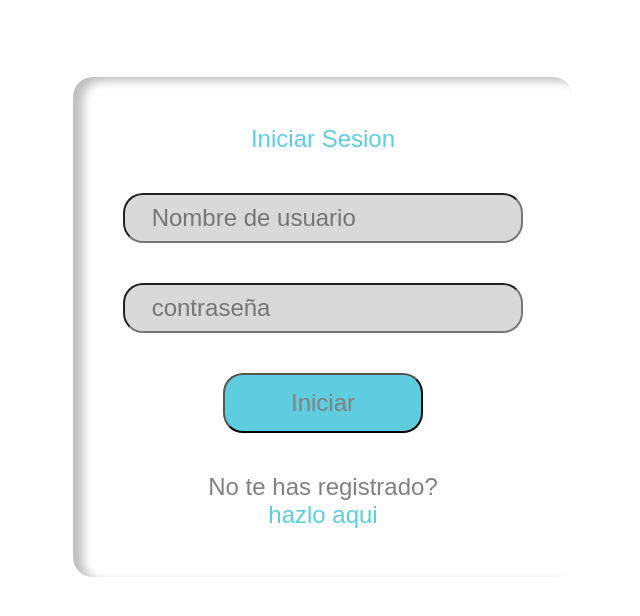
After one commit to stian13/PhoneReview, a PHP site: page /main/login.html in a window 1280 px wide. The commit adds this page. Shown: the top 616 px of the page, without its empty margins (317-957 px from the left). Run offline with PHP 8.4, Linux system fonts and the light colour scheme.

Commit message:
se contruyo la pagina de registro y de inicio de secion

```diff
--- /dev/null
+++ b/main/login.html
@@ -0,0 +1,29 @@
+<!DOCTYPE html>
+<html lang="en">
+<head>
+    <meta charset="UTF-8">
+    <meta http-equiv="X-UA-Compatible" content="IE=edge">
+    <meta name="viewport" content="width=device-width, initial-scale=1.0">
+    <title>PhoneReview</title>
+    <link rel="preconnect" href="https://fonts.googleapis.com">
+    <link rel="preconnect" href="https://fonts.gstatic.com" crossorigin>
+    <link href="https://fonts.googleapis.com/css2?family=Roboto+Slab:wght@300;400;500&display=swap" rel="stylesheet">
+    <link rel="preconnect" href="https://fonts.googleapis.com">
+    <link rel="stylesheet" href="../styles/style.css">
+</head>
+<body>
+    <div class="conteiner-from">
+        <form class="formulario-login">
+            <label for="" class="label-title">Iniciar Sesion</label>
+            <input type="text" placeholder="    Nombre de usuario" class="input-form">
+            <input type="password" placeholder="    contraseña" class="input-form">
+            <input type="submit" value="Iniciar" class="boton">
+            <div>
+                <div class="pregunta">No te has registrado?</div>
+                <div class="pregunta aqui">hazlo aqui</div>
+            </div>
+
+        </form>
+    </div>
+</body>
+</html>
--- a/styles/style.css
+++ b/styles/style.css
@@ -374,6 +374,57 @@ header{
     cursor: pointer;
 }
 
+/*----------------formulario login------------*/
+.conteiner-from{
+    display: flex;
+    justify-content: center;
+    margin-top: 6%;
+}
+.formulario-login{
+    width: 500px;
+    height: 500px;
+    background: #FFFFFF;
+    box-shadow: inset 10px 4px 10px rgba(0, 0, 0, 0.25);
+    border-radius: 20px;
+    display: flex;
+    flex-direction: column;
+    justify-content: center;
+    align-items: center;
+    gap: 40px;
+}
+.label-title{
+    font-style: normal;
+    font-weight: 400;
+    font-size: var(--zisetitulospequeños);
+    text-align: center;
+    color: var(--azulclarosuabe);
+}
+.input-form{
+
+    width: 400px;
+    height: 50px;
+    background: var(--grissuave);
+    border-radius: 20px;
+    font-size: var(--zisetitulospequeños);
+}
+.boton{
+    width: 200px;
+    height: 60px;
+    background: var(--azulclarosuabe);
+    border-radius: 20px;
+    color: var(--grisnamesmartphone);
+    font-size: var(--zisetitulospequeños);
+    cursor: pointer;
+}
+.pregunta{
+    color: var(--grisnamesmartphone);
+    font-size: var(--zisetitulospequeños);
+}
+.aqui{
+    cursor: pointer;
+    color: var(--azulclarosuabe);
+    text-align: center;
+}
 
 /*--------------------------------------------*/
 .Smart-zone{
```
Also changed, not shown: main/singup.html (added, +25 -0 lines).
